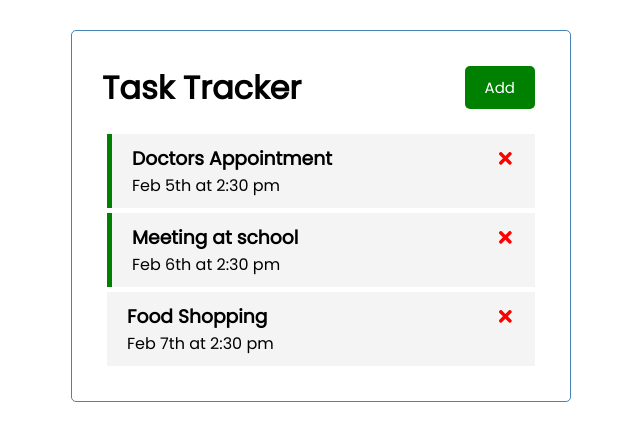
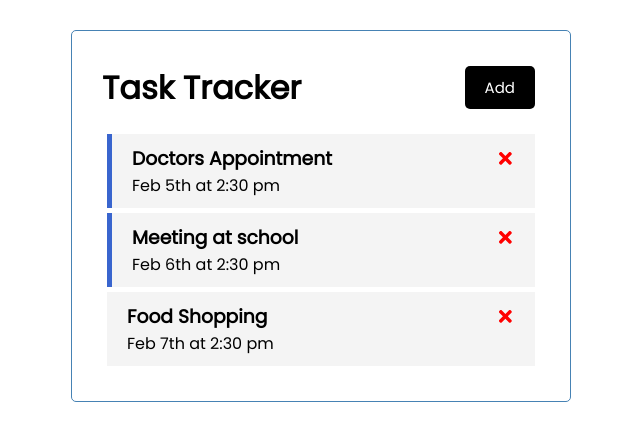
Before and after one commit to AbidAlWassie/React-Task-Tracker, a React (Create React App) app: page / in a window 1280 px wide. Shown: the top 440 px of the page, without its empty margins (319-959 px from the left). Built offline with nearby package versions, Linux system fonts and the light colour scheme.

Commit message:
updated project

```diff
--- a/src/components/Header.js
+++ b/src/components/Header.js
@@ -5,7 +5,7 @@ const Header = ({title, onAdd, showAdd}) => {
   return (
     <header className="header">
       <h1>{title}</h1>
-      <Button color={showAdd ? "red" : "green"} text={showAdd ? "Close" : "Add"} onClick={onAdd} />
+      <Button color={showAdd ? "red" : "black"} text={showAdd ? "Close" : "Add"} onClick={onAdd} />
     </header>
   )
 }
--- a/src/index.css
+++ b/src/index.css
@@ -62,7 +62,7 @@ body {
 }
 
 .task.reminder {
-  border-left: 5px solid green;
+  border-left: 5px solid #3965ce;
 }
 
 .task h3 {
```
